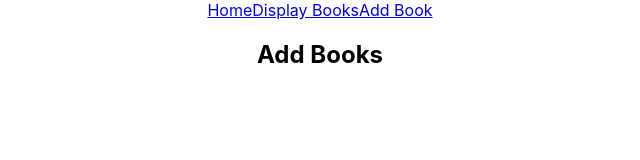
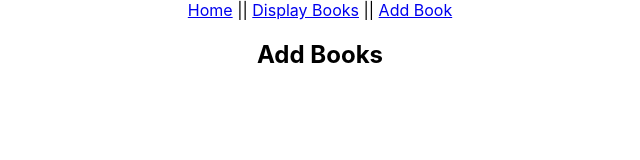
Before and after one commit to emonShimoul/react-redux-toolkit-crud-app, a React (Create React App) app: page /add-book in a window 1280 px wide. Shown: the top 160 px of the page, without its empty margins (320-960 px from the left). Built offline with nearby package versions, Linux system fonts and the light colour scheme.

Commit message:
added footer and navbar

```diff
--- a/src/layouts/Navbar.jsx
+++ b/src/layouts/Navbar.jsx
@@ -4,9 +4,9 @@ import { Link } from 'react-router-dom';
 const Navbar = () => {
     return (
         <nav>
-            <Link to="/" className='navlink'>Home</Link>
-            <Link to="/display-books" className='navlink'>Display Books</Link>
-            <Link to="/add-book" className='navlink'>Add Book</Link>
+            <Link to="/">Home</Link><span> || </span>
+            <Link to="/display-books">Display Books</Link><span> || </span>
+            <Link to="/add-book">Add Book</Link>
         </nav>
     );
 };
```
Also changed, not shown: src/layouts/Footer.js (added, +11 -0 lines).
